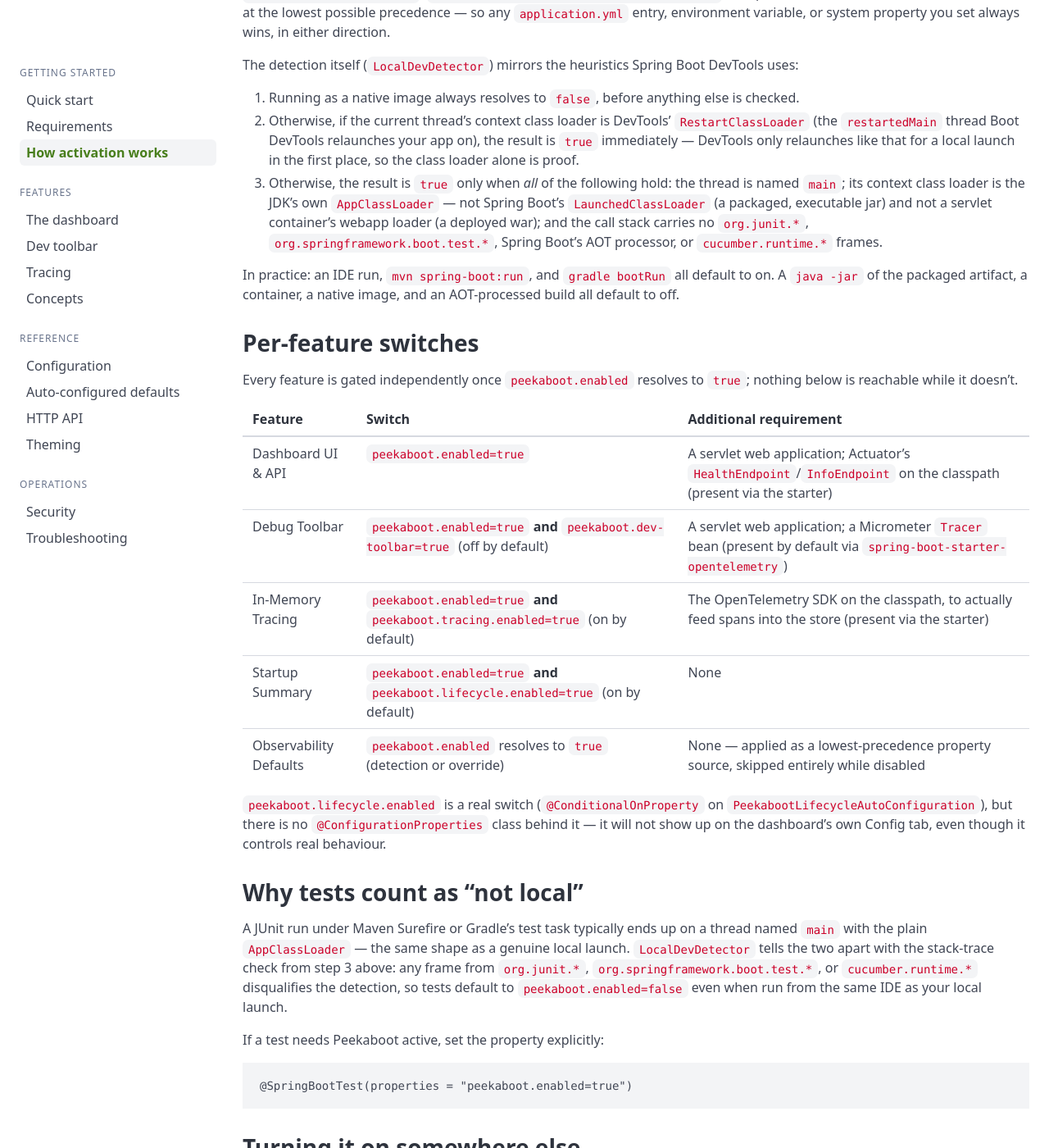
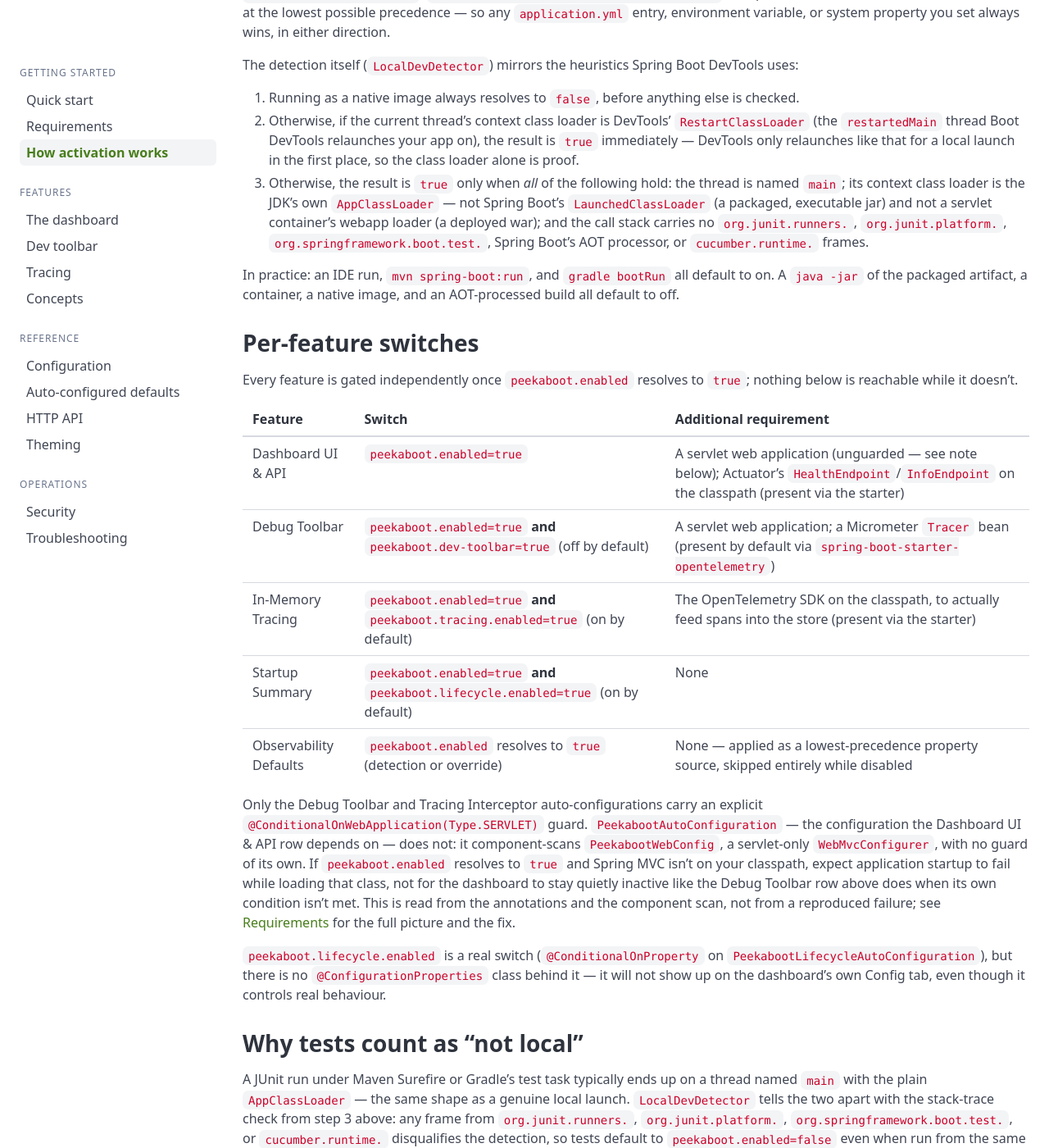
Before and after one commit to peekaboot-org/peekaboot-org.github.io, a Jekyll site: the page built from docs/how-activation-works.md, in a window 1280 px wide and 1400 px high, scrolled down 335 px. Shown: the whole window at 82% size. Built offline with Jekyll 4.4.1, drawn with Linux system fonts in a browser that asks for light colours.

Commit message:
fix(docs): correct actuator scope, JUnit exclusions, and Spring Boot floor
requirements.md claimed Metrics came from actuator and listed a Spring
Boot 4.0 floor with no source; PeekabootActuatorService.INSIGHTS_ENDPOINTS
has no metrics entry (metrics reads MeterRegistry directly) and the root
pom only manages 4.1.0. how-activation-works.md's per-feature table framed
the dashboard's servlet requirement the same as the toolbar's genuinely
gated one, though PeekabootAutoConfiguration carries no such guard; and
both JUnit exclusion callouts said org.junit.* where the source only skips
org.junit.runners. and org.junit.platform. specifically.

```diff
--- a/docs/how-activation-works.md
+++ b/docs/how-activation-works.md
@@ -22,9 +22,9 @@ The detection itself (`LocalDevDetector`) mirrors the heuristics Spring Boot Dev
 3. Otherwise, the result is `true` only when *all* of the following hold: the thread is named
    `main`; its context class loader is the JDK's own `AppClassLoader` &mdash; not Spring
    Boot's `LaunchedClassLoader` (a packaged, executable jar) and not a servlet container's
-   webapp loader (a deployed war); and the call stack carries no `org.junit.*`,
-   `org.springframework.boot.test.*`, Spring Boot's AOT processor, or `cucumber.runtime.*`
-   frames.
+   webapp loader (a deployed war); and the call stack carries no `org.junit.runners.`,
+   `org.junit.platform.`, `org.springframework.boot.test.`, Spring Boot's AOT processor, or
+   `cucumber.runtime.` frames.
 
 In practice: an IDE run, `mvn spring-boot:run`, and `gradle bootRun` all default to on. A
 `java -jar` of the packaged artifact, a container, a native image, and an AOT-processed build
@@ -37,11 +37,21 @@ below is reachable while it doesn't.
 
 | Feature | Switch | Additional requirement |
 |---|---|---|
-| Dashboard UI & API | `peekaboot.enabled=true` | A servlet web application; Actuator's `HealthEndpoint`/`InfoEndpoint` on the classpath (present via the starter) |
+| Dashboard UI & API | `peekaboot.enabled=true` | A servlet web application (unguarded &mdash; see note below); Actuator's `HealthEndpoint`/`InfoEndpoint` on the classpath (present via the starter) |
 | Debug Toolbar | `peekaboot.enabled=true` **and** `peekaboot.dev-toolbar=true` (off by default) | A servlet web application; a Micrometer `Tracer` bean (present by default via `spring-boot-starter-opentelemetry`) |
 | In-Memory Tracing | `peekaboot.enabled=true` **and** `peekaboot.tracing.enabled=true` (on by default) | The OpenTelemetry SDK on the classpath, to actually feed spans into the store (present via the starter) |
 | Startup Summary | `peekaboot.enabled=true` **and** `peekaboot.lifecycle.enabled=true` (on by default) | None |
 | Observability Defaults | `peekaboot.enabled` resolves to `true` (detection or override) | None &mdash; applied as a lowest-precedence property source, skipped entirely while disabled |
+
+Only the Debug Toolbar and Tracing Interceptor auto-configurations carry an explicit
+`@ConditionalOnWebApplication(Type.SERVLET)` guard. `PeekabootAutoConfiguration` &mdash; the
+configuration the Dashboard UI & API row depends on &mdash; does not: it component-scans
+`PeekabootWebConfig`, a servlet-only `WebMvcConfigurer`, with no guard of its own. If
+`peekaboot.enabled` resolves to `true` and Spring MVC isn't on your classpath, expect
+application startup to fail while loading that class, not for the dashboard to stay quietly
+inactive like the Debug Toolbar row above does when its own condition isn't met. This is read
+from the annotations and the component scan, not from a reproduced failure; see
+[Requirements]({{ '/docs/requirements/' | relative_url }}) for the full picture and the fix.
 
 `peekaboot.lifecycle.enabled` is a real switch (`@ConditionalOnProperty` on
 `PeekabootLifecycleAutoConfiguration`), but there is no `@ConfigurationProperties` class behind
@@ -53,9 +63,9 @@ behaviour.
 A JUnit run under Maven Surefire or Gradle's test task typically ends up on a thread named
 `main` with the plain `AppClassLoader` &mdash; the same shape as a genuine local launch.
 `LocalDevDetector` tells the two apart with the stack-trace check from step 3 above: any frame
-from `org.junit.*`, `org.springframework.boot.test.*`, or `cucumber.runtime.*` disqualifies
-the detection, so tests default to `peekaboot.enabled=false` even when run from the same IDE
-as your local launch.
+from `org.junit.runners.`, `org.junit.platform.`, `org.springframework.boot.test.`, or
+`cucumber.runtime.` disqualifies the detection, so tests default to `peekaboot.enabled=false`
+even when run from the same IDE as your local launch.
 
 If a test needs Peekaboot active, set the property explicitly:
 
```
Also changed, not shown: docs/requirements.md (+2 -2 lines).
